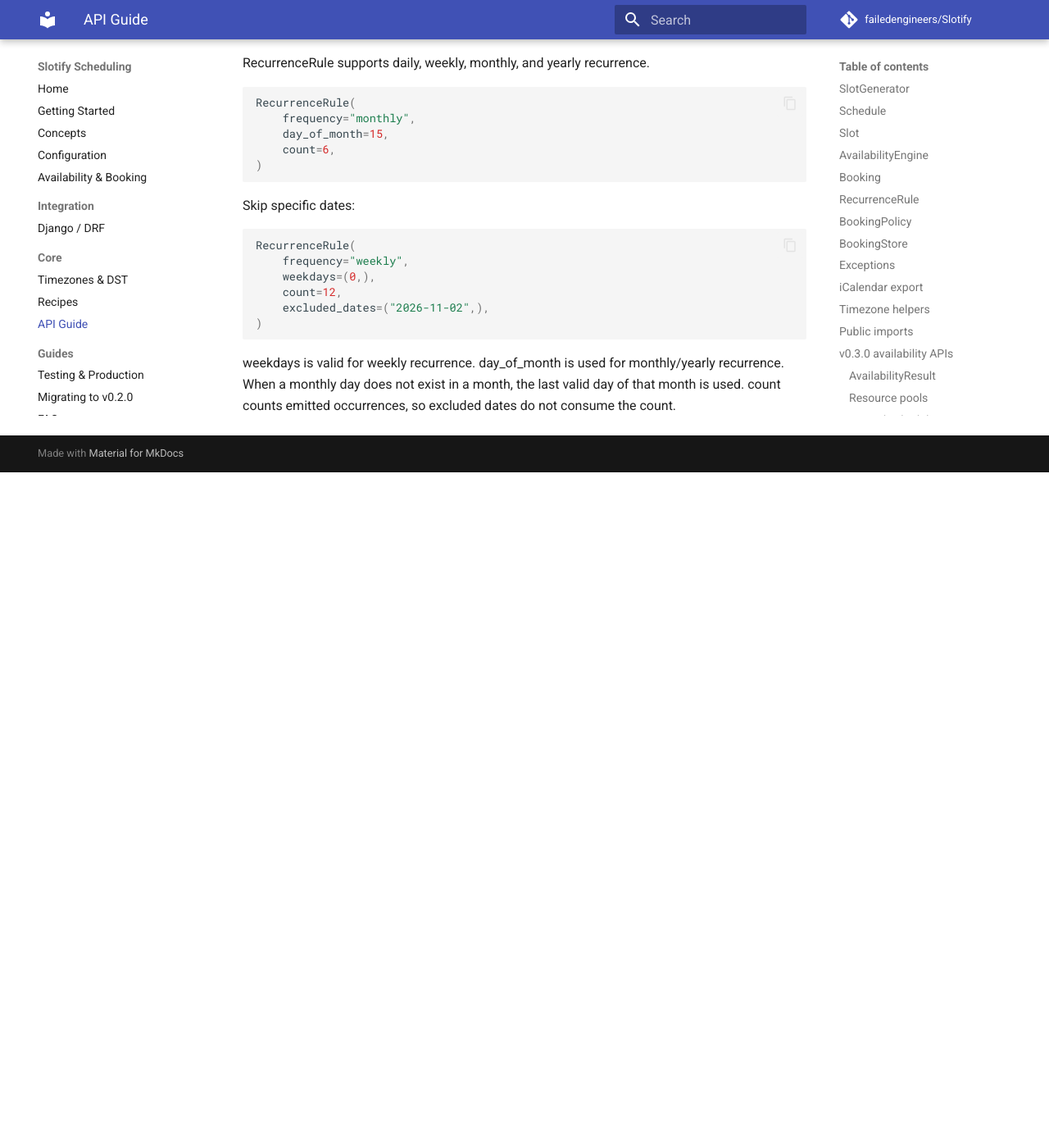
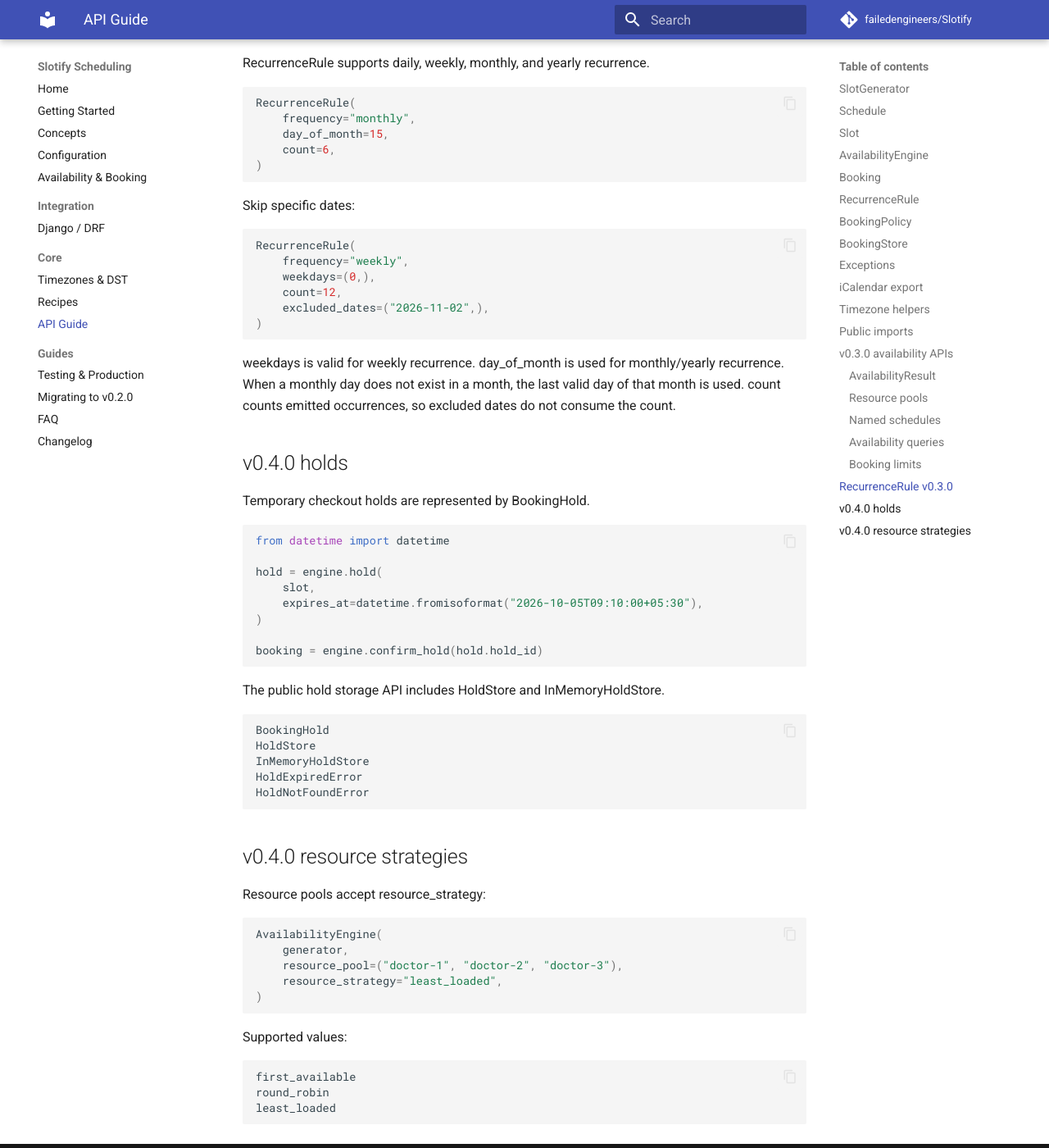
Before and after one commit to failedengineers/Slotify, an MkDocs documentation site: the page built from docs/api.md, in a window 1280 px wide and 1400 px high, scrolled down 5561 px. Shown: the whole window at 82% size. Built offline with MkDocs 1.6.1 and Material for MkDocs 9.7.7, drawn with Linux system fonts in a browser that asks for light colours; comment, search, counter and statistics services are not loaded; before the commit the page ends 6137 px from its top, so only the background shows below that.

Commit message:
Document v0.4.0 public APIs

```diff
--- a/docs/api.md
+++ b/docs/api.md
@@ -279,3 +279,49 @@
 ~~~
 
 weekdays is valid for weekly recurrence. day_of_month is used for monthly/yearly recurrence. When a monthly day does not exist in a month, the last valid day of that month is used. count counts emitted occurrences, so excluded dates do not consume the count.
+
+
+## v0.4.0 holds
+
+Temporary checkout holds are represented by BookingHold.
+
+~~~python
+from datetime import datetime
+
+hold = engine.hold(
+    slot,
+    expires_at=datetime.fromisoformat("2026-10-05T09:10:00+05:30"),
+)
+
+booking = engine.confirm_hold(hold.hold_id)
+~~~
+
+The public hold storage API includes HoldStore and InMemoryHoldStore.
+
+~~~text
+BookingHold
+HoldStore
+InMemoryHoldStore
+HoldExpiredError
+HoldNotFoundError
+~~~
+
+## v0.4.0 resource strategies
+
+Resource pools accept resource_strategy:
+
+~~~python
+AvailabilityEngine(
+    generator,
+    resource_pool=("doctor-1", "doctor-2", "doctor-3"),
+    resource_strategy="least_loaded",
+)
+~~~
+
+Supported values:
+
+~~~text
+first_available
+round_robin
+least_loaded
+~~~
```
